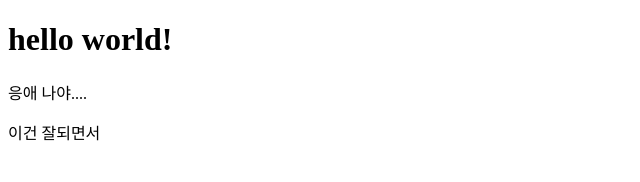
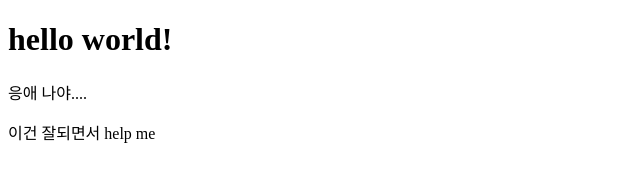
Before and after one commit to suyoung503/suyoung503.github.io, a plain HTML site: page hello.html in a window 1280 px wide. Shown: the full height of the page, 0-640 px from the left. Drawn offline with Linux system fonts and the light colour scheme.

Commit message:
이번은 되라

```diff
--- a/hello.html
+++ b/hello.html
@@ -5,5 +5,5 @@
     </head>
     <h1>hello world!</h1>
     <p>응애 나야....</p>
-    <p>이건 잘되면서</p>
+    <p>이건 잘되면서 help me</p>
 </html>
```
